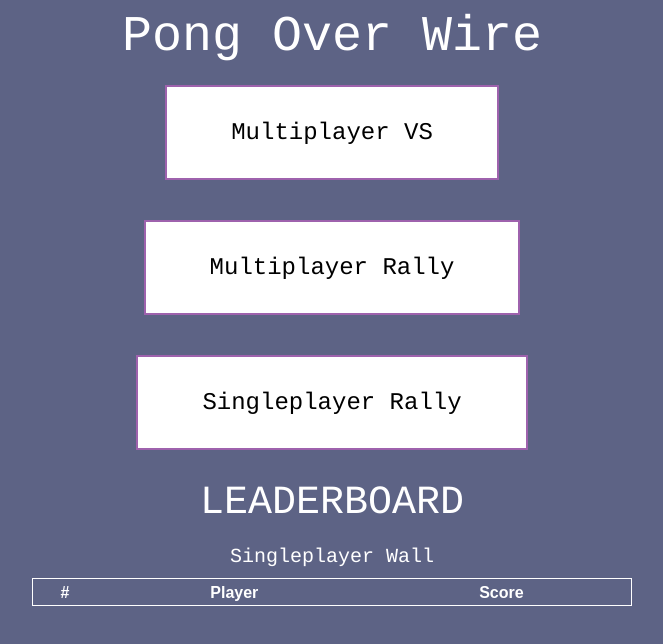
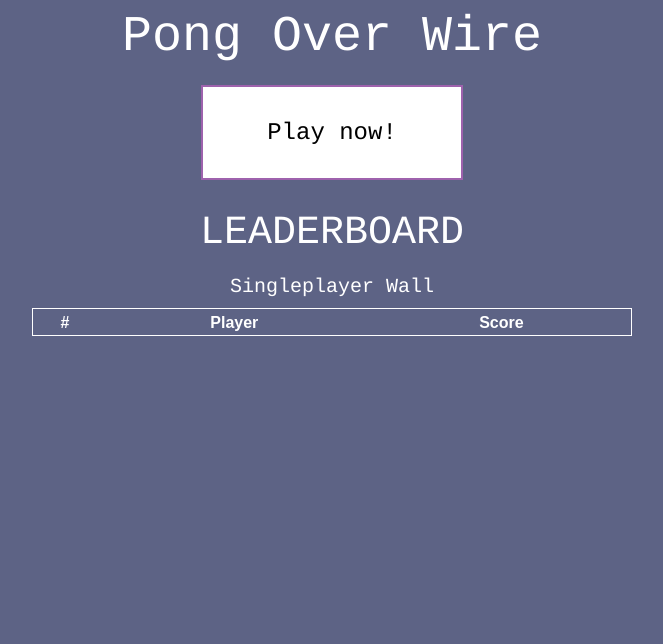
Before and after one commit to ShellHacks2020BOTS/pong-over-web, a plain HTML site: page client/homepage/index.html in a window 1280 px wide. Shown: the whole page, without its empty margins (308-971 px from the left). Drawn offline with Linux system fonts and the light colour scheme; no server answers.

Commit message:
back to one play button

```diff
--- a/client/homepage/index.html
+++ b/client/homepage/index.html
@@ -7,9 +7,7 @@
   <body>
     <div id="titlecard">
       <div id="title">Pong Over Wire</div>
-      <button class="button button1">Multiplayer VS</button>
-      <button class="button button2">Multiplayer Rally</button>
-      <button class="button button3">Singleplayer Rally</button>
+      <button class="button button1">Play now!</button>
     </div>
 
     <div id="leaderboard">
```
